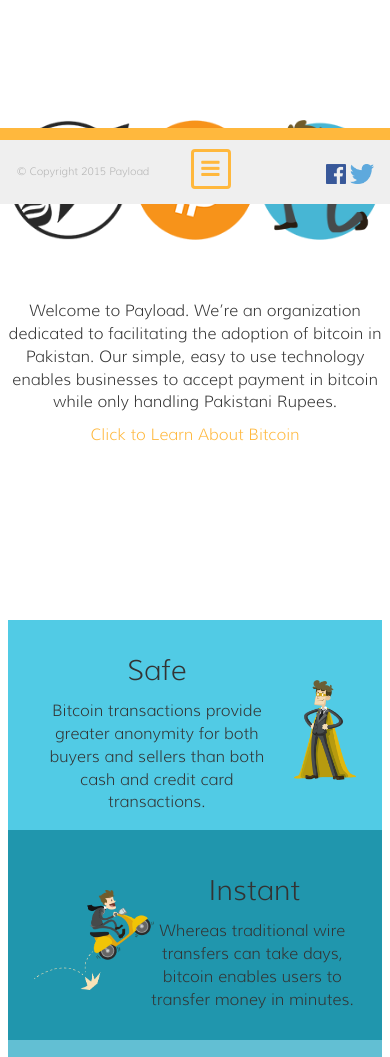
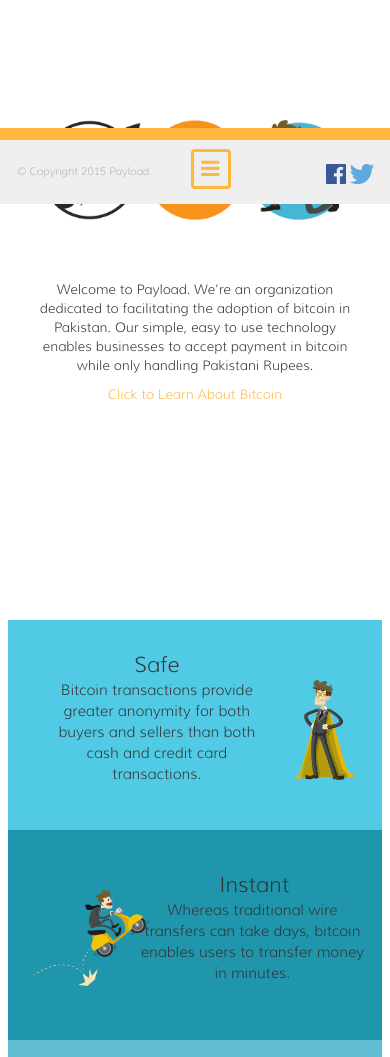
Before and after one commit to isabella232/website-old-1, a plain HTML site: page index.html in a window 390 px wide. Shown: the part 640-1697 px from the top of the page. Drawn offline with Linux system fonts and the light colour scheme; files whose address does not match are found by name; a web font is replaced by a local one.

Commit message:
Fix small phone view glitches

```diff
--- a/css/index.css
+++ b/css/index.css
@@ -373,7 +373,7 @@ body{
   top:4100px;
 }
 */
-@media screen and (max-width:1736px){
+@media screen and (max-width:1600px){
   /*Laptop and Desktop View*/
   #logo{
     position:absolute;
@@ -838,4 +838,40 @@ body{
   }
 }
 @media screen and (max-width:480px){
+  #sign{
+    margin-top:40px;
+    right:16%;
+  }
+  #welcome{
+    font-size:10pt;
+  }
+  #welcome img{
+    width:100px;
+    height:100px;
+    margin-top:130px;
+    margin-bottom:30px;
+  }
+  .powerH{
+    font-size:16pt;
+    margin-bottom:0px;
+  }
+  .powerP{
+    margin-top:0px;
+    font-size:11pt;
+  }
+  #instant img{
+    width:30% !important;
+    height:auto !important;
+  }
+  #merchants div{
+    margin-left:5%;
+    width:90%;
+  }
+  #startNow,
+  #partner{
+    font-size:10pt;
+  }
+  #navbar{
+    font-size:10pt;
+  }
 }
--- a/index.html
+++ b/index.html
@@ -188,7 +188,7 @@
       <div id="instant"><!--Panel about speed of Bitcoin-->
         <p class="powerH">Instant</p><!--Panel Header-->
         <p id="instantP" class="powerP">Whereas traditional wire transfers can take days, bitcoin enables users to transfer money in minutes.</p><!--Panel text-->
-        <img class="powerI" src="Instant Man.png"/><!--Panel image-->
+        <img class="powerI" id="instantMan" src="Instant Man.png"/><!--Panel image-->
         <div class="powerBack" id="instantBack"><!--Panel background-->
         </div>
       </div>
```
